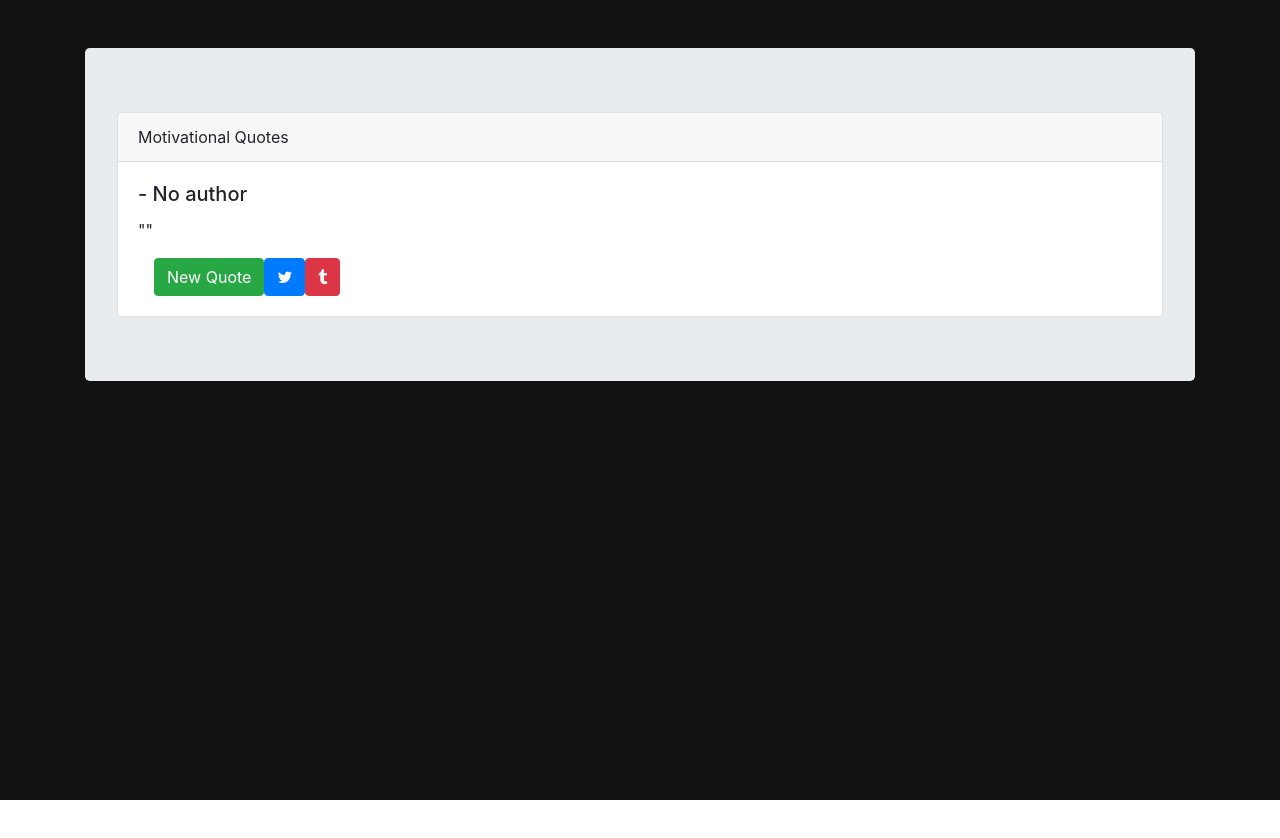
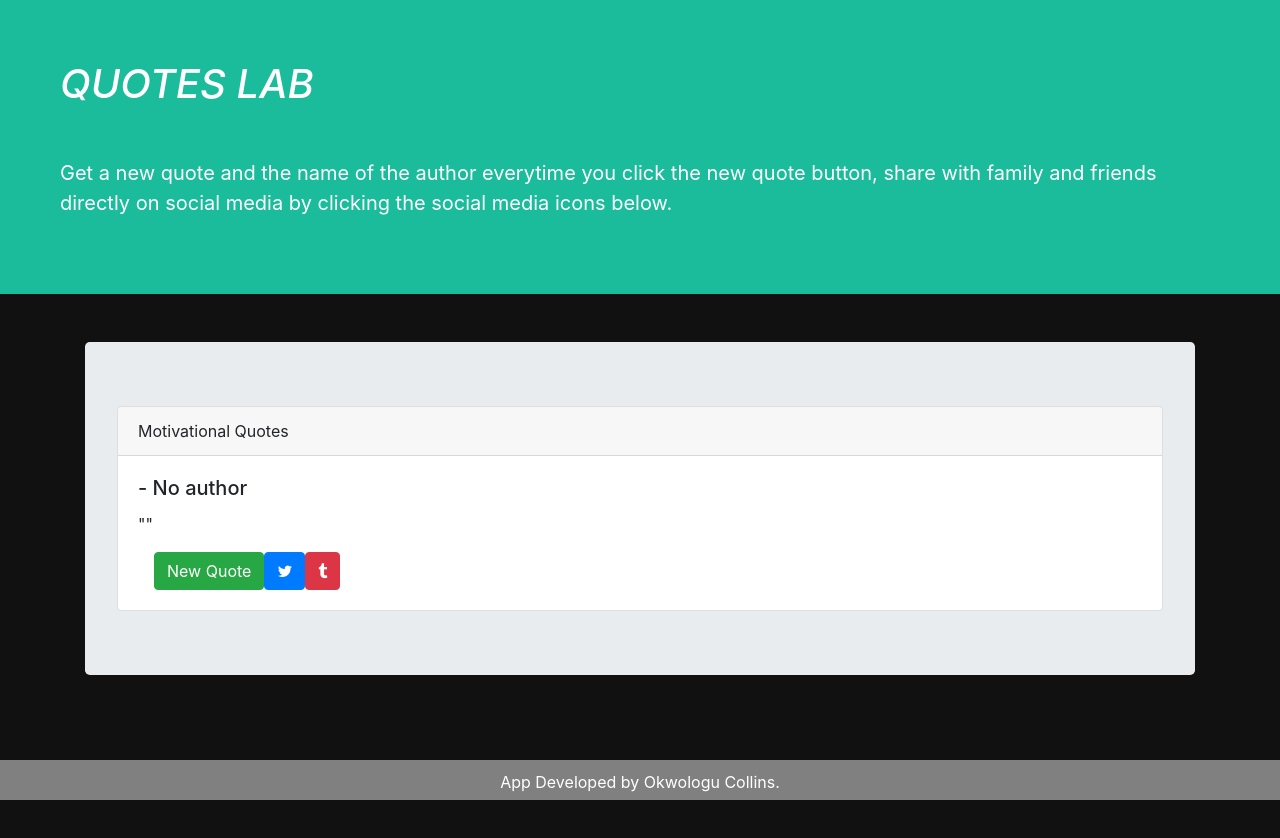
Before and after one commit to Collins975/Collins975.github.io, a plain HTML site: page Quote/index.html in a window 1280 px wide. Before the commit the page ends 800 px from the top, so only its background shows below. Drawn offline with nearby package versions, Linux system fonts and the light colour scheme; no server answers.

Commit message:
Updated Designs

```diff
--- a/Quote/index.html
+++ b/Quote/index.html
@@ -12,7 +12,17 @@
     <title>Random Quote Machine</title>
 </head>
 <body>
+    <div class="header">
+        <div class="nura">
+            <h1>QUOTES LAB</h1>
+        </div>
+        <div class="roli">
+            <p>Get a new quote and the name of the author everytime you click the new quote button, share with family and friends directly on social media by clicking the social media icons below.</p>
+        </div>
+    </div>
     <div id="app"></div>
     <script type="text/babel" src="index.js"></script>
+    <div id="footer">App Developed by Okwologu Collins.
+    </div>
 </body>
 </html>
--- a/Quote/style.css
+++ b/Quote/style.css
@@ -1,3 +1,32 @@
 * {
     transition: all 0.5s ease-in-out;
 }
+
+.header {
+    background: #1abc9c;
+    padding: 60px;
+  }
+
+.nura {
+    text-align: left;
+    color: white;
+    font-style: italic;
+}
+
+.roli {
+    text-align: left;
+    color: white;
+    font-size: 20px;
+    margin-top: 50px;
+}
+
+#footer {
+    background: grey;
+    padding: 10px 10px 10px 10px;
+    position: fixed;
+    bottom: 0;
+    width: 100%;
+    height: 40px;
+    text-align: center;
+    color: white;
+}
```
